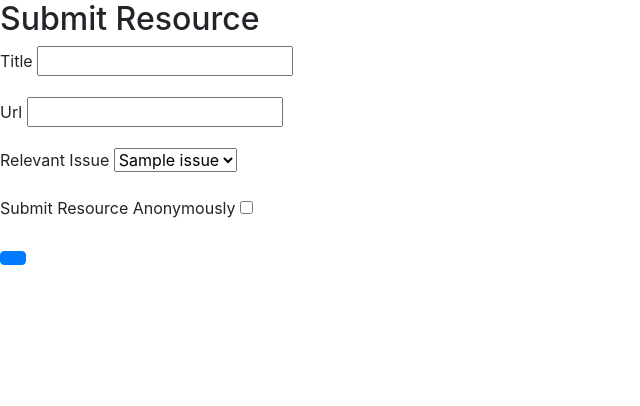
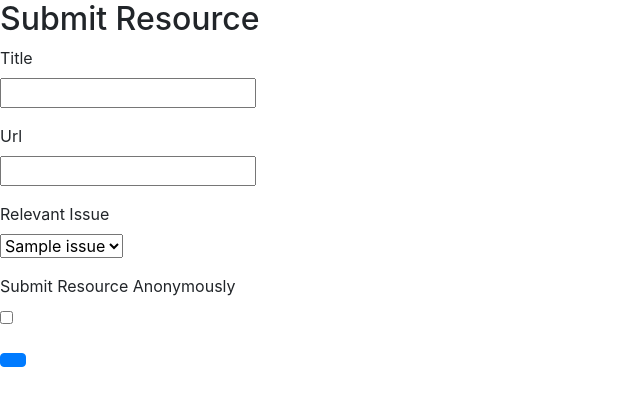
Before and after one commit to emilybuerk/civic-connect, a Django app: page /civicconnect/resources/submit/ in a window 1280 px wide. Shown: the part 58-464 px from the top of the page, without its empty margins (0-640 px from the left). Run offline with Django 3.2, Linux system fonts and the light colour scheme; a user stored in the database is signed in; tables that the repository leaves empty hold one stand-in row (values such as "Sample post"); some libraries are stand-ins or nearby versions.

Commit message:
tweak styling

```diff
--- a/main_page/static/main_page/resource_submit.css
+++ b/main_page/static/main_page/resource_submit.css
@@ -0,0 +1,10 @@
+#mainContent {
+	.margin-left: 2em;
+	.margin-top: 1em;
+}
+
+.form-group > label {
+	/* form input labels */
+	display: block;
+	.font-weight: bold;
+}
--- a/main_page/templates/main_page/resource_submit.html
+++ b/main_page/templates/main_page/resource_submit.html
@@ -19,6 +19,7 @@
 <body>
     {% include 'main_page/navbar.html' %}
     {% if error_message %}
+    <div id="mainContent">
         <p><strong>{{ error_message }}</strong></p>
         {% endif %}
         <h2>Submit Resource</h2>
@@ -48,5 +49,6 @@
             <input type="hidden" name="submitter" value={{ user.id }} />
             <button type="submit" value="Submit" class="btn btn-primary" />
         </form>
+    </div>
 </body>
 </html>
```
Lines whose indentation alone changed are shown as unchanged.
